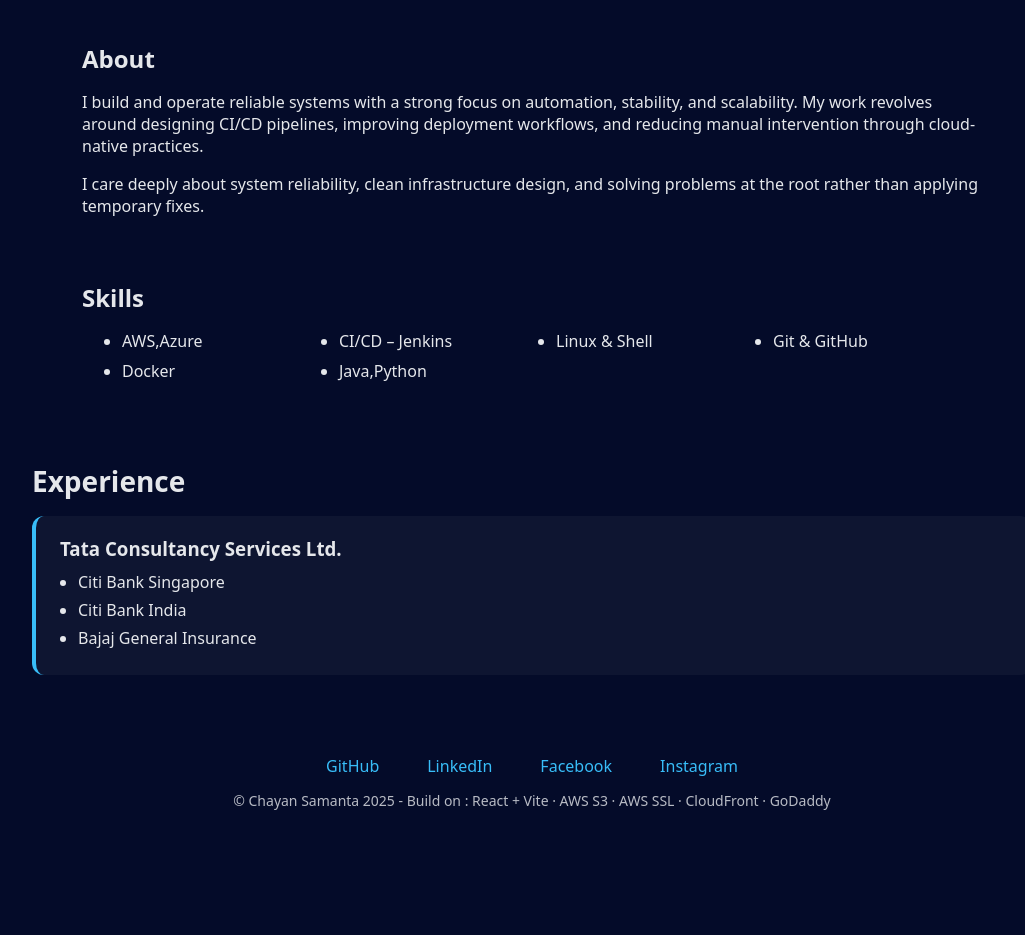
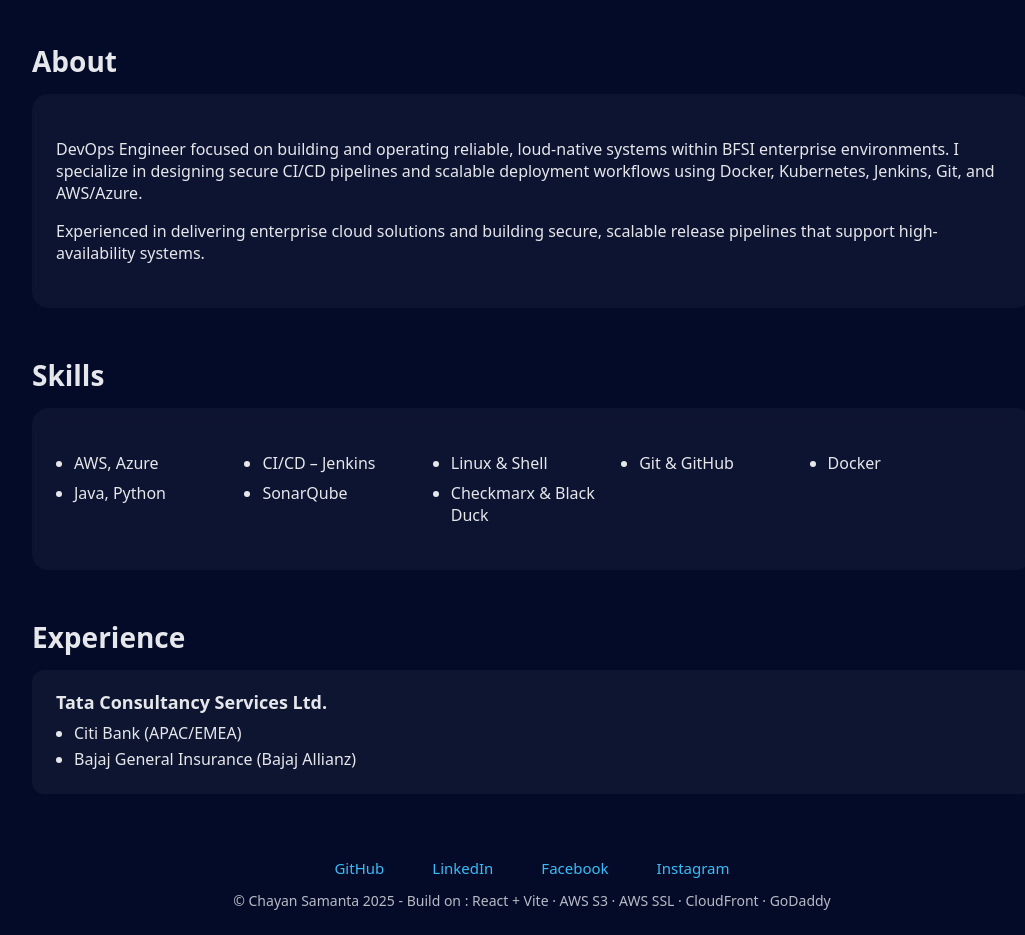
Before and after one commit to chayan0104/portfolio_reactvite, a React (Vite) app: page / in a window 1280 px wide. Shown: the part 320-1255 px from the top of the page, without its empty margins (108-1133 px from the left). Before the commit the page ends 1164 px from the top, so only its background shows below. Built offline with nearby package versions, Linux system fonts and the light colour scheme.

Commit message:
new changes

```diff
--- a/src/App.css
+++ b/src/App.css
@@ -1,23 +1,62 @@
+/* ==============================
+   Global Section Layout
+============================== */
+
 .section {
   max-width: 1000px;
   margin: 0 auto;
-  padding: 40px 20px;
+  padding: 24px 20px;
 }
 
-.section-title {
+/* Section headings */
+.section h2 {
+  margin-top: 0;
+  margin-bottom: 14px;
   font-size: 28px;
-  margin-bottom: 16px; /* reduced gap */
 }
+
+/* ==============================
+   Glass Box (About / Skills / Experience)
+============================== */
+
+.glass-box {
+  background: rgba(255, 255, 255, 0.04);
+  backdrop-filter: blur(8px);
+  -webkit-backdrop-filter: blur(8px);
+  border-radius: 16px;
+  padding: 28px 24px;
+}
+
+/* Space between heading and glass box */
+.section > .glass-box {
+  margin-top: 10px;
+}
+
+/* ==============================
+   Skills
+============================== */
+
+.skills {
+  display: grid;
+  grid-template-columns: repeat(auto-fit, minmax(180px, 1fr));
+  gap: 8px;
+  padding-left: 18px;
+}
+
+/* ==============================
+   Experience Cards
+============================== */
 
 .project-card {
   background: rgba(255, 255, 255, 0.04);
-  border-left: 4px solid #38bdf8;
-  padding: 20px 24px;
-  border-radius: 10px;
+  padding: 18px 22px;
+  border-radius: 12px;
+  margin-top: 14px;
 }
 
 .project-card h3 {
-  margin: 0 0 10px 0; /* NO top margin */
+  margin: 0 0 8px 0;
+  font-size: 18px;
 }
 
 .project-card ul {
@@ -26,13 +65,16 @@
 }
 
 .project-card li {
-  margin: 6px 0;
+  margin: 4px 0;
 }
 
-/* Footer */
+/* ==============================
+   Footer
+============================== */
+
 .footer {
   text-align: center;
-  padding: 40px 20px 20px;
+  padding: 40px 20px 24px;
 }
 
 .footer-links {
@@ -40,11 +82,13 @@
   justify-content: center;
   gap: 24px;
   margin-bottom: 12px;
+  flex-wrap: wrap; /* mobile safety */
 }
 
 .footer-links a {
   color: #38bdf8;
   text-decoration: none;
+  font-size: 15px;
 }
 
 .footer-links a:hover {
@@ -54,4 +98,46 @@
 .footer-text {
   font-size: 14px;
   opacity: 0.8;
+  line-height: 1.5;
+  max-width: 90%;
+  margin: 0 auto;
 }
+
+/* ==============================
+   Mobile Optimization
+============================== */
+
+@media (max-width: 480px) {
+  .section {
+    padding: 20px 16px;
+  }
+
+  .section h2 {
+    font-size: 24px;
+  }
+
+  .glass-box {
+    padding: 22px 18px;
+  }
+
+  .skills {
+    grid-template-columns: 1fr;
+    gap: 6px;
+  }
+
+  .footer {
+    padding: 32px 16px 20px;
+  }
+
+  .footer-links {
+    gap: 14px;
+  }
+
+  .footer-links a {
+    font-size: 14px;
+  }
+
+  .footer-text {
+    font-size: 12.5px;
+  }
+}
--- a/src/components/About.jsx
+++ b/src/components/About.jsx
@@ -1,17 +1,21 @@
 export default function About() {
   return (
-    <section>
+    <section className="section">
       <h2>About</h2>
-      <p>
-        I build and operate reliable systems with a strong focus on automation,
-        stability, and scalability. My work revolves around designing CI/CD
-        pipelines, improving deployment workflows, and reducing manual
-        intervention through cloud-native practices.
-      </p>
-      <p>
-        I care deeply about system reliability, clean infrastructure design,
-        and solving problems at the root rather than applying temporary fixes.
-      </p>
+
+      <div className="glass-box">
+        <p>
+         DevOps Engineer focused on building and operating reliable,
+         loud-native systems within BFSI enterprise environments.
+         I specialize in designing secure CI/CD pipelines and
+         scalable deployment workflows using Docker, Kubernetes, Jenkins, Git, and AWS/Azure.
+          </p>
+
+        <p>
+          Experienced in delivering enterprise cloud solutions and building secure,
+          scalable release pipelines that support high-availability systems.
+        </p>
+      </div>
     </section>
   );
 }
--- a/src/components/Footer.jsx
+++ b/src/components/Footer.jsx
@@ -2,7 +2,7 @@ export default function Footer() {
   return (
     <footer className="footer">
       <div className="footer-links">
-        <a href="https://github.com/chayan0104" target="_blank">GitHub</a>
+        <a href="https://github.com/chayan0104?tab=repositories" target="_blank">GitHub</a>
         <a href="https://in.linkedin.com/in/chayan-samanta-a01856100" target="_blank">LinkedIn</a>
         <a href="https://www.facebook.com/me.chayan.s" target="_blank">Facebook</a>
         <a href="https://www.instagram.com/me.chayan/" target="_blank">Instagram</a>
--- a/src/components/Projects.jsx
+++ b/src/components/Projects.jsx
@@ -3,7 +3,7 @@ import projects from "../data/projects";
 export default function Projects() {
   return (
     <section className="section">
-      <h1 className="section-title">Experience</h1>
+      <h2>Experience</h2>
 
       {projects.map((project, index) => (
         <div className="project-card" key={index}>
--- a/src/components/Skills.jsx
+++ b/src/components/Skills.jsx
@@ -1,15 +1,20 @@
 export default function Skills() {
   return (
-    <section>
+    <section className="section">
       <h2>Skills</h2>
+
+      <div className="glass-box">
         <ul className="skills">
-        <li>AWS,Azure</li>
+          <li>AWS, Azure</li>
           <li>CI/CD – Jenkins</li>
           <li>Linux & Shell</li>
           <li>Git & GitHub</li>
           <li>Docker</li>
-        <li>Java,Python</li>
+          <li>Java, Python</li>
+          <li>SonarQube</li>
+          <li>Checkmarx & Black Duck</li>
         </ul>
+      </div>
     </section>
   );
 }
--- a/src/data/projects.js
+++ b/src/data/projects.js
@@ -2,9 +2,8 @@ export default [
   {
     company: "Tata Consultancy Services Ltd.",
     items: [
-      "Citi Bank Singapore",
-      "Citi Bank India",
-      "Bajaj General Insurance"
+      "Citi Bank (APAC/EMEA)",
+      "Bajaj General Insurance (Bajaj Allianz)"
     ]
   }
 ];
--- a/src/styles.css
+++ b/src/styles.css
@@ -4,13 +4,6 @@ body {
   background: #040b29;
   color: #e5e7eb;
 }
-
-section {
-  max-width: 900px;
-  margin: auto;
-  padding: 1.5rem 1.5rem;
-}
-
 .hero {
   text-align: center;
   padding-top: 3rem;
```
Lines whose indentation alone changed are shown as unchanged.
